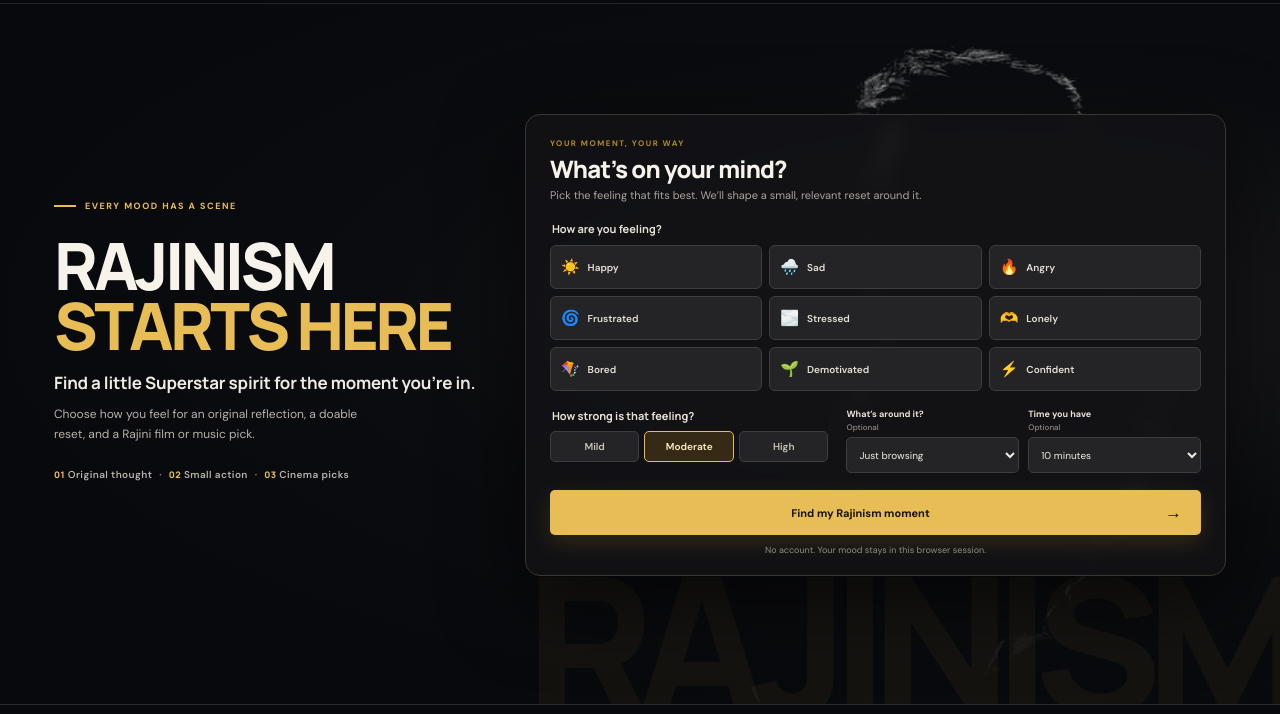
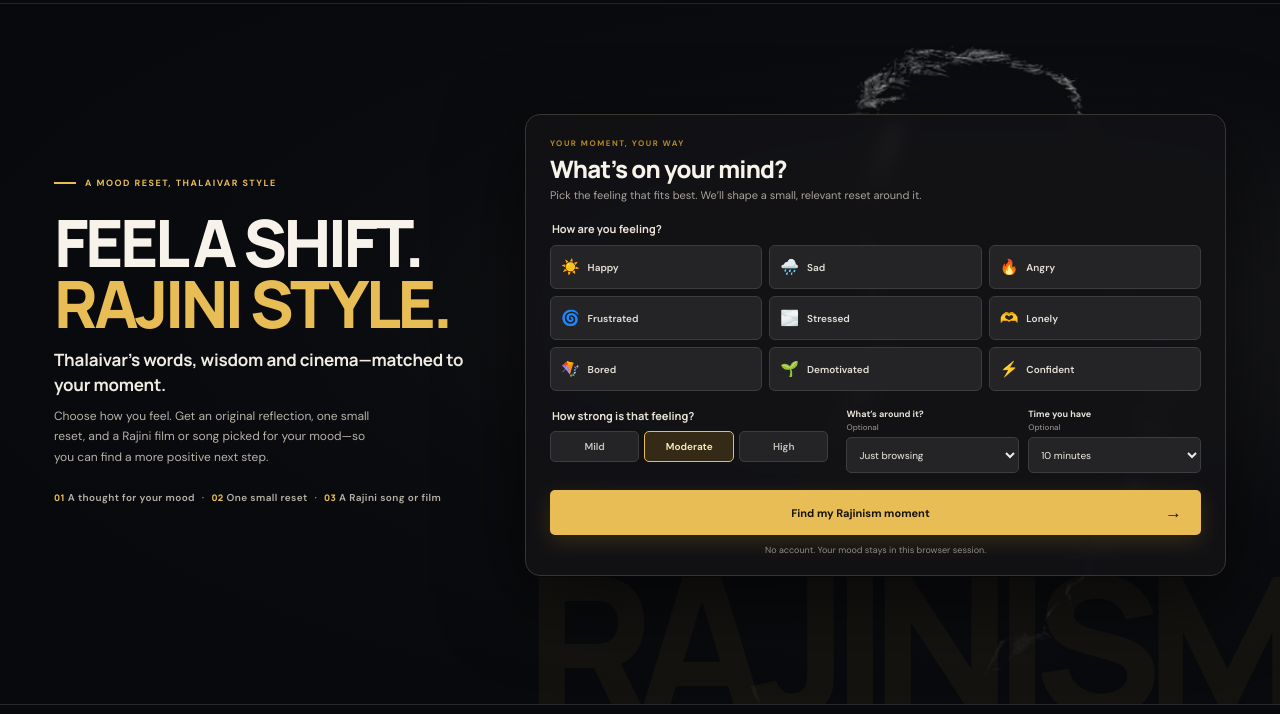
Before and after one commit to surferviki/near-and-now, a website built with Vite: page index.html in a window 1280 px wide. Shown: the part 72-786 px from the top of the page. Built offline with nearby package versions, Linux system fonts and the light colour scheme.

Commit message:
Clarify Rajinism mood reset promise

```diff
--- a/index.html
+++ b/index.html
@@ -4,7 +4,7 @@
     <meta charset="UTF-8" />
     <meta name="viewport" content="width=device-width, initial-scale=1.0" />
     <meta name="theme-color" content="#08090c" />
-    <meta name="description" content="Rajinism is a Rajinikanth-inspired mood reset with an original reflection, a practical next step, and film or music picks for your moment." />
+    <meta name="description" content="Tell Rajinism how you feel. Get a Thalaivar-inspired reflection, one small reset, and a Rajini film or song matched to your mood." />
     <title>Rajinism — Find your next scene</title>
     <link rel="preconnect" href="https://fonts.googleapis.com" />
     <link rel="preconnect" href="https://fonts.gstatic.com" crossorigin />
@@ -20,11 +20,11 @@
         <div class="hero-watermark" aria-hidden="true">RAJINISM</div>
         <img class="hero-silhouette" src="/images/rajini-silhouette.jpg" alt="" aria-hidden="true" />
         <div class="hero-copy">
-          <p class="eyebrow"><span class="eyebrow-line"></span> EVERY MOOD HAS A SCENE</p>
-          <h1 id="hero-title">RAJINISM<br /><em>STARTS HERE</em></h1>
-          <p class="hero-subtitle">Find a little Superstar spirit for the moment you’re in.</p>
-          <p class="hero-note">Choose how you feel for an original reflection, a doable reset, and a Rajini film or music pick.</p>
-          <p class="hero-promise"><span>01</span> Original thought <i>·</i> <span>02</span> Small action <i>·</i> <span>03</span> Cinema picks</p>
+          <p class="eyebrow"><span class="eyebrow-line"></span> A MOOD RESET, THALAIVAR STYLE</p>
+          <h1 id="hero-title">FEEL A SHIFT.<br /><em>RAJINI STYLE.</em></h1>
+          <p class="hero-subtitle">Thalaivar’s words, wisdom and cinema—matched to your moment.</p>
+          <p class="hero-note">Choose how you feel. Get an original reflection, one small reset, and a Rajini film or song picked for your mood—so you can find a more positive next step.</p>
+          <p class="hero-promise"><span>01</span> A thought for your mood <i>·</i> <span>02</span> One small reset <i>·</i> <span>03</span> A Rajini song or film</p>
         </div>
         <div class="mood-panel">
           <div class="panel-heading"><p class="panel-kicker">YOUR MOMENT, YOUR WAY</p><h2>What’s on your mind?</h2><p>Pick the feeling that fits best. We’ll shape a small, relevant reset around it.</p></div>
```
